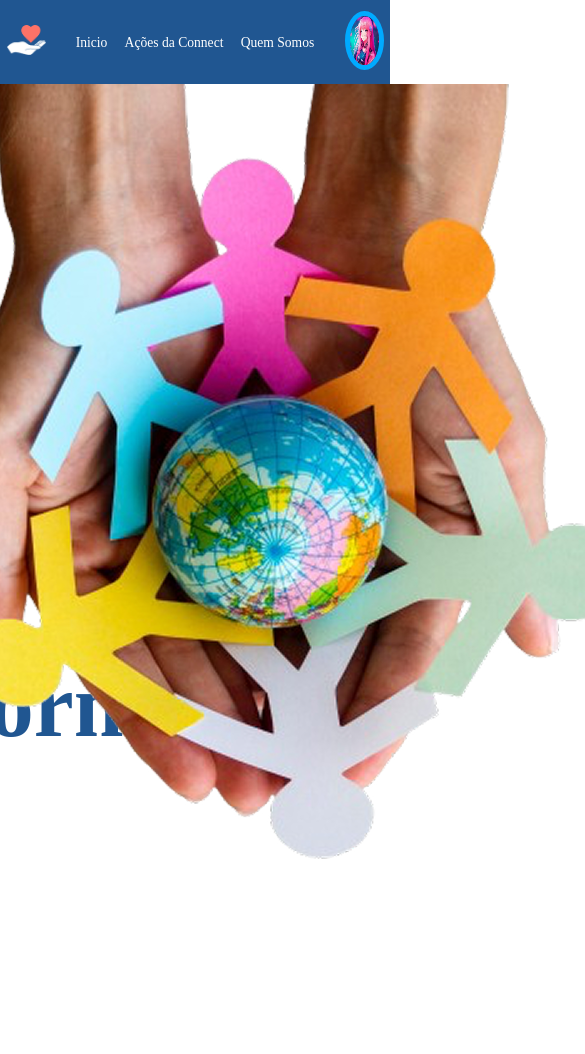
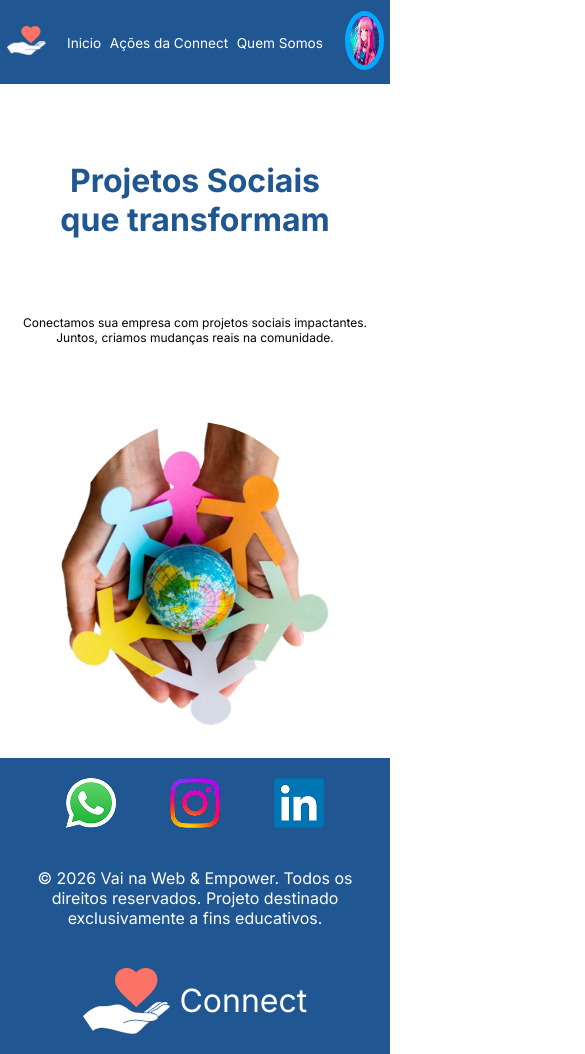
Before and after one commit to rochagreice/desafio-connect, a React (Vite) app: page / in a window 390 px wide. Shown: the top 1054 px of the page, 585 px wide, since content can reach past the window. Before the commit the page ends 1027 px from the top, so only its background shows below. Built offline with nearby package versions, Linux system fonts and the light colour scheme.

Commit message:
Finalização do desktop e responsivo do footer e página de início.

```diff
--- a/src/App.jsx
+++ b/src/App.jsx
@@ -1,10 +1,12 @@
 import NavBar from "./Components/NavBar/NavBar"
+import Footer from "./Components/Footer/Footer"
+
 import "./global.scss"
-
 function App() {
   return (
     <>
         <NavBar/>
+        <Footer/>
     </>
   )
 }
--- a/src/Components/Footer/Footer.jsx
+++ b/src/Components/Footer/Footer.jsx
@@ -1,9 +1,22 @@
+import Logo from "../../assets/logo.png"
+import Whatsapp from "../../assets/whatsapp.png"
+import Instagram from "../../assets/instagram.png"
+import Linkedin from "../../assets/linkedin.png"
+import styles from "./Footer.module.scss";
 function Footer() {
   return (
-    <>
-
-    <h2> Eu sou Footer </h2>
-    </>
-  )
+    <footer>
+      <div>
+        <img src={Logo} alt="Logo da connect" />
+        <h2>Connect</h2>
+      </div>
+      <p>© 2026 Vai na Web & Empower. Todos os direitos reservados. Projeto destinado exclusivamente a fins educativos.</p>
+      <nav>
+        <img src={Whatsapp} alt="Logo do whatsapp" />
+        <img src={Instagram} alt="Logo do instagram" />
+        <img src={Linkedin} alt="Logo do linkedin" />
+      </nav>
+    </footer>
+  );
 }
 export default Footer;
--- a/src/Components/Footer/Footer.module.scss
+++ b/src/Components/Footer/Footer.module.scss
@@ -0,0 +1,55 @@
+footer{
+    background-color: #205691;
+    display: flex;
+    justify-content: space-around;
+    align-items: center;
+    height: 15vh;
+    color: #FFFFFF;
+
+div{
+    //border: solid red;
+    display: flex;
+    justify-content: space-around;
+    align-items: center;
+    width: 15%;
+h2{
+    font-size: 2rem;
+    font-weight: 400;
+}
+}
+p{
+    //border: solid white;
+    width: 20%;
+    font-weight: 400;
+    text-align: center;
+}
+nav{
+    //border: solid red;
+    width: 15%;
+    display: flex;
+    justify-content: space-around;
+}
+}
+
+
+
+//Responsivo do footer
+@media (min-width: 201px) and (max-width: 500px) {
+  footer {
+    flex-direction: column-reverse;
+    height: 35vh;
+    div {
+      width: 60%;
+      h2 {
+        font-size: 2rem;
+        font-weight: 400;
+      }
+    }
+    p {
+      width: 90%;
+    }
+    nav {
+      width: 80%;
+    }
+  }
+}
--- a/src/Components/Inicio/Inicio.module.scss
+++ b/src/Components/Inicio/Inicio.module.scss
@@ -22,3 +22,63 @@
     }
   }
 }
+
+// Responsivo do Início
+
+@media (min-width: 201px) and (max-width: 500px) {
+
+.containerTelaInicial {
+  // background-color: rgb(209, 209, 201);
+  display: flex;
+  align-items: center;
+  justify-content: center;
+  div {
+    // border: solid red;
+    width: 45%;
+    height: 40vh;
+    display: flex;
+    flex-direction: column;
+    justify-content: space-evenly;
+    h1 {
+      font-size: 5.625rem;
+      width: 80%;
+      //border: solid purple;
+      color: #205691;
+    }
+    p {
+      font-size: 1.5rem;
+      width: 75%;
+    }
+  }
+}
+//Responsivo do início
+@media (min-width: 201px) and (max-width: 500px) {
+  .containerTelaInicial {
+    //  background-color: rgb(209, 209, 201);
+    flex-direction: column;
+    align-items: center;
+    justify-content: space-evenly;
+    div {
+   //    border: solid red;
+      width: 90%;
+      align-items: center;
+      justify-content: space-evenly;
+      text-align: center;
+      h1 {
+        font-size: 2rem;
+        width: 80%;
+        //   border: solid purple;
+      }
+      p {
+        font-size: 0.75rem;
+        width: 100%;
+     //   border: solid red;
+      }
+    }
+    img {
+      width: 70%;
+      border-radius: 100%;
+    }
+  }
+}
+}
--- a/src/global.scss
+++ b/src/global.scss
@@ -1,7 +1,9 @@
+@import url('https://fonts.googleapis.com/css2?family=Inter:ital,opsz,wght@0,14..32,100..900;1,14..32,100..900&display=swap');
 *{
-    margin: 0;
-    padding: 0;
-    box-sizing: border-box;
-    list-style: none;
-    text-decoration: none;
+margin: 0;
+padding: 0;
+box-sizing: border-box;
+list-style: none;
+text-decoration: none;
+  font-family: "Inter", sans-serif;
 }
```
